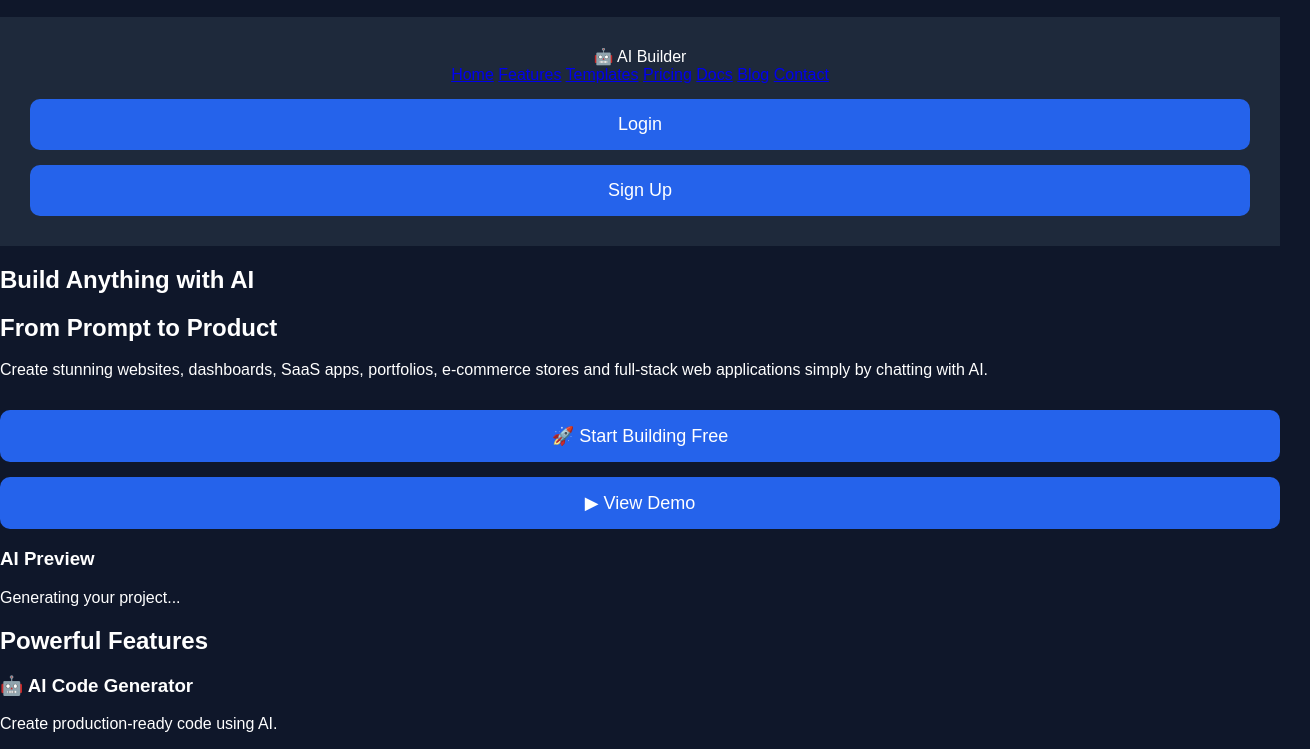
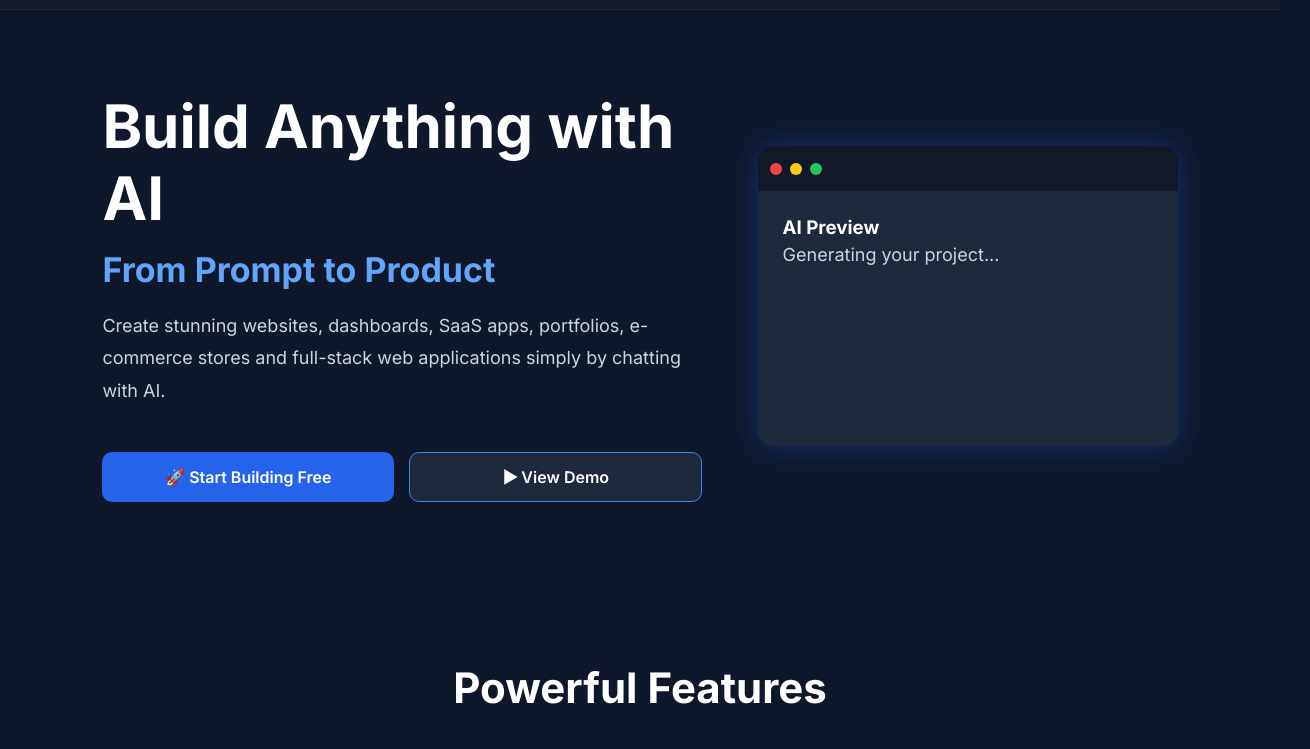
Before and after one commit to wabsit/AI-website-builder, a plain HTML site: page index.html in a window 1280 px wide. Shown: the part 990-1739 px from the top of the page, 1310 px wide, since content can reach past the window. Drawn offline with nearby package versions, Linux system fonts and the light colour scheme.

Commit message:
style.css

```diff
--- a/style.css
+++ b/style.css
@@ -56,3 +56,209 @@ iframe{
   height:400px;
   border:none;
    }
+/* ===========================
+   AI Builder - style.css Part 1
+=========================== */
+
+*{
+margin:0;
+padding:0;
+box-sizing:border-box;
+font-family:'Inter',sans-serif;
+}
+
+body{
+background:#0f172a;
+color:#fff;
+}
+
+a{
+text-decoration:none;
+color:white;
+}
+
+.navbar{
+display:flex;
+justify-content:space-between;
+align-items:center;
+padding:20px 8%;
+background:#111827;
+position:sticky;
+top:0;
+z-index:1000;
+border-bottom:1px solid #1f2937;
+}
+
+.logo{
+font-size:28px;
+font-weight:700;
+color:#3b82f6;
+}
+
+nav{
+display:flex;
+gap:25px;
+}
+
+nav a{
+transition:.3s;
+}
+
+nav a:hover{
+color:#3b82f6;
+}
+
+.nav-buttons{
+display:flex;
+gap:12px;
+}
+
+.login,
+.signup{
+padding:10px 20px;
+border:none;
+border-radius:8px;
+cursor:pointer;
+font-weight:600;
+}
+
+.login{
+background:transparent;
+border:1px solid #3b82f6;
+color:white;
+}
+
+.signup{
+background:#3b82f6;
+color:white;
+}
+
+.hero{
+display:flex;
+justify-content:space-between;
+align-items:center;
+padding:80px 8%;
+gap:50px;
+}
+
+.hero-content{
+max-width:600px;
+}
+
+.hero h1{
+font-size:60px;
+margin-bottom:15px;
+}
+
+.hero h2{
+font-size:34px;
+color:#60a5fa;
+margin-bottom:20px;
+}
+
+.hero p{
+font-size:18px;
+line-height:1.8;
+color:#cbd5e1;
+margin-bottom:30px;
+}
+
+.hero-buttons{
+display:flex;
+gap:15px;
+}
+
+.hero-buttons button{
+padding:14px 28px;
+border:none;
+border-radius:10px;
+cursor:pointer;
+font-size:16px;
+font-weight:600;
+}
+
+#startBtn{
+background:#2563eb;
+color:white;
+}
+
+#demoBtn{
+background:#1e293b;
+color:white;
+border:1px solid #3b82f6;
+}
+
+.preview-window{
+background:#1e293b;
+width:420px;
+height:300px;
+border-radius:15px;
+overflow:hidden;
+box-shadow:0 0 30px rgba(37,99,235,.35);
+}
+
+.window-top{
+height:45px;
+background:#111827;
+display:flex;
+align-items:center;
+padding:12px;
+gap:8px;
+}
+
+.window-top span{
+width:12px;
+height:12px;
+border-radius:50%;
+background:#ef4444;
+}
+
+.window-top span:nth-child(2){
+background:#facc15;
+}
+
+.window-top span:nth-child(3){
+background:#22c55e;
+}
+
+.window-body{
+padding:25px;
+}
+
+.features{
+padding:80px 8%;
+}
+
+.features h2{
+text-align:center;
+font-size:42px;
+margin-bottom:50px;
+}
+
+.feature-grid{
+display:grid;
+grid-template-columns:repeat(auto-fit,minmax(260px,1fr));
+gap:25px;
+}
+
+.card{
+background:#1e293b;
+padding:30px;
+border-radius:15px;
+transition:.3s;
+}
+
+.card:hover{
+transform:translateY(-8px);
+box-shadow:0 10px 25px rgba(37,99,235,.3);
+}
+
+.card h3{
+margin-bottom:15px;
+color:#60a5fa;
+}
+
+.card p{
+color:#cbd5e1;
+line-height:1.7;
+  }
```
